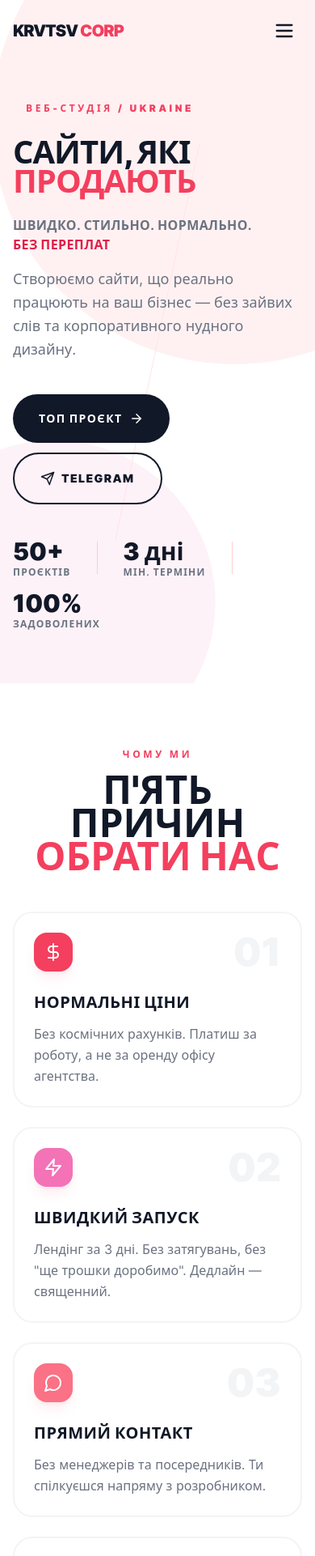
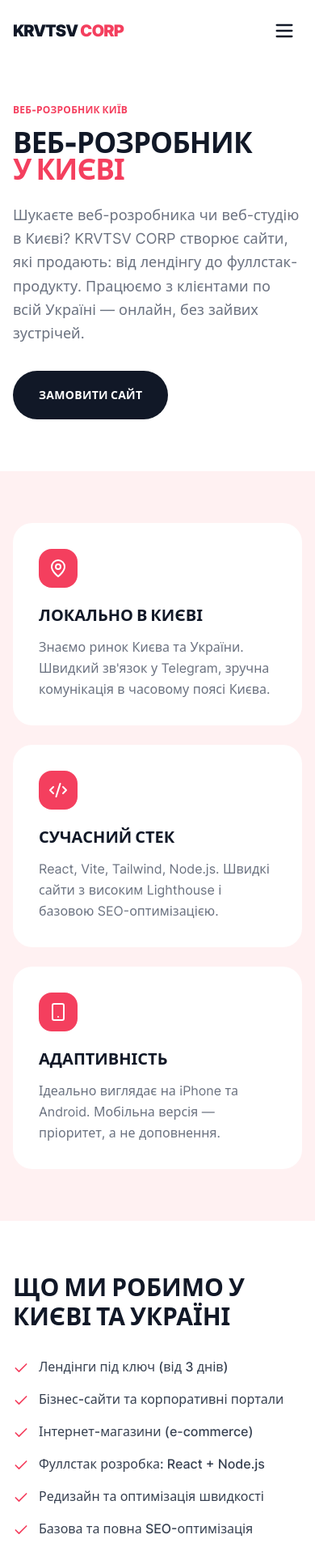
Before and after one commit to porustzi/krvtsv, a React (Vite) app in the folder project/: page /services/web-developer-kyiv in a window 390 px wide. Shown: the top 1922 px of the page at 81% size. Built offline with nearby package versions, Linux system fonts and the light colour scheme.

Commit message:
Add /services/web-developer-kyiv + fix mobile font (remove word-break, tame tracking)

```diff
--- a/project/src/App.tsx
+++ b/project/src/App.tsx
@@ -3,6 +3,7 @@ import { HelmetProvider } from 'react-helmet-async';
 import Home from './pages/Home';
 import Fullstack from './pages/Fullstack';
 import Ecommerce from './pages/Ecommerce';
+import WebDeveloperKyiv from './pages/WebDeveloperKyiv';
 import BlogReactVite from './pages/BlogReactVite';
 
 export default function App() {
@@ -13,6 +14,7 @@ export default function App() {
           <Route path="/" element={<Home />} />
           <Route path="/services/fullstack" element={<Fullstack />} />
           <Route path="/services/ecommerce" element={<Ecommerce />} />
+          <Route path="/services/web-developer-kyiv" element={<WebDeveloperKyiv />} />
           <Route path="/blog/react-vite" element={<BlogReactVite />} />
           <Route path="*" element={<Home />} />
         </Routes>
--- a/project/src/components/Services.tsx
+++ b/project/src/components/Services.tsx
@@ -7,6 +7,7 @@ const services = [
     icon: Globe,
     title: 'Розробка веб-сайтів Київ',
     desc: 'Створюємо корпоративні сайти та сайти-візитки для бізнесу з Києва та всієї України. Сучасний дизайн, швидке завантаження, адаптивна верстка.',
+    href: '/services/web-developer-kyiv',
   },
   {
     icon: Smartphone,
--- a/project/src/entry-server.tsx
+++ b/project/src/entry-server.tsx
@@ -5,6 +5,7 @@ import { HelmetProvider } from 'react-helmet-async';
 import Home from './pages/Home';
 import Fullstack from './pages/Fullstack';
 import Ecommerce from './pages/Ecommerce';
+import WebDeveloperKyiv from './pages/WebDeveloperKyiv';
 import BlogReactVite from './pages/BlogReactVite';
 
 function renderRoute(path: string, node: React.ReactNode) {
@@ -26,6 +27,7 @@ export function render() {
     '/': renderRoute('/', h(Home)),
     '/services/fullstack': renderRoute('/services/fullstack', h(Fullstack)),
     '/services/ecommerce': renderRoute('/services/ecommerce', h(Ecommerce)),
+    '/services/web-developer-kyiv': renderRoute('/services/web-developer-kyiv', h(WebDeveloperKyiv)),
     '/blog/react-vite': renderRoute('/blog/react-vite', h(BlogReactVite)),
   };
 }
--- a/project/src/index.css
+++ b/project/src/index.css
@@ -67,12 +67,26 @@
   body {
     font-family: 'Inter', system-ui, -apple-system, sans-serif;
     -webkit-font-smoothing: antialiased;
+    -moz-osx-font-smoothing: grayscale;
+    text-rendering: optimizeLegibility;
   }
 
-  /* Текст никогда не вылезает за рамки */
+  /* Текст никогда не вылезает за рамки (но НЕ режем слова посередине на мобилке) */
   * {
     overflow-wrap: break-word;
-    word-break: break-word;
+  }
+
+  /* На мобильных убираем агрессивный трекинг, из-за которого текст "разъезжается" и читается как мусор */
+  @media (max-width: 640px) {
+    [class*="tracking-[0"] ,
+    [class*="tracking-widest"],
+    [class*="tracking-[0.3em]"],
+    [class*="tracking-[0.25em]"] {
+      letter-spacing: 0.02em !important;
+    }
+    [class*="text-[10px]"], [class*="text-[11px]"], [class*="text-xs"] {
+      letter-spacing: 0.02em !important;
+    }
   }
 
   img, video, canvas, svg {
--- /dev/null
+++ b/project/src/pages/WebDeveloperKyiv.tsx
@@ -0,0 +1,92 @@
+import { Link } from 'react-router-dom';
+import Seo from '../components/Seo';
+import Header from '../components/Header';
+import Footer from '../components/Footer';
+import { MapPin, Code2, Smartphone, Check } from 'lucide-react';
+
+export default function WebDeveloperKyiv() {
+  return (
+    <div className="min-h-screen bg-white overflow-x-hidden">
+      <Seo
+        title="Веб-розробник Київ — замовити сайт у веб-студії KRVTSV CORP"
+        description="Веб-розробник у Києві: лендінги, бізнес-сайти, інтернет-магазини та фуллстак проєкти. KRVTSV CORP працює з клієнтами з Києва та всієї України. Запуск від 3 днів."
+        path="/services/web-developer-kyiv"
+      />
+      <Header />
+      <main>
+        <section className="relative pt-32 pb-16 md:pt-40 md:pb-24 bg-white">
+          <div className="max-w-7xl mx-auto px-4 sm:px-8">
+            <p className="text-xs sm:text-[10px] font-black uppercase tracking-[0.3em] text-rose-500 mb-4">Веб-розробник Київ</p>
+            <h1 className="text-[clamp(2.2rem,8vw,5rem)] font-black leading-[0.95] tracking-tight text-gray-900 uppercase mb-6 break-words">
+              ВЕБ-РОЗРОБНИК<br /><span className="text-rose-500">У КИЄВІ</span>
+            </h1>
+            <p className="text-gray-500 text-lg sm:text-base leading-relaxed max-w-2xl mb-8 break-words">
+              Шукаєте веб-розробника чи веб-студію в Києві? KRVTSV CORP створює сайти, які продають: від лендінгу до фуллстак-продукту. Працюємо з клієнтами по всій Україні — онлайн, без зайвих зустрічей.
+            </p>
+            <a href="https://t.me/holdingtokens" target="_blank" rel="noopener noreferrer" className="inline-flex items-center gap-2 bg-gray-900 text-white font-black uppercase tracking-widest text-sm px-8 py-5 rounded-full hover:bg-rose-500 transition-colors">
+              Замовити сайт
+            </a>
+          </div>
+        </section>
+
+        <section className="py-16 md:py-24 bg-rose-50">
+          <div className="max-w-7xl mx-auto px-4 sm:px-8 grid md:grid-cols-3 gap-6">
+            <div className="bg-white rounded-3xl p-8">
+              <div className="w-12 h-12 bg-rose-500 rounded-2xl flex items-center justify-center mb-5"><MapPin size={24} className="text-white" /></div>
+              <h2 className="text-xl font-black uppercase text-gray-900 mb-3">Локально в Києві</h2>
+              <p className="text-gray-500 leading-relaxed">Знаємо ринок Києва та України. Швидкий зв'язок у Telegram, зручна комунікація в часовому поясі Києва.</p>
+            </div>
+            <div className="bg-white rounded-3xl p-8">
+              <div className="w-12 h-12 bg-rose-500 rounded-2xl flex items-center justify-center mb-5"><Code2 size={24} className="text-white" /></div>
+              <h2 className="text-xl font-black uppercase text-gray-900 mb-3">Сучасний стек</h2>
+              <p className="text-gray-500 leading-relaxed">React, Vite, Tailwind, Node.js. Швидкі сайти з високим Lighthouse і базовою SEO-оптимізацією.</p>
+            </div>
+            <div className="bg-white rounded-3xl p-8">
+              <div className="w-12 h-12 bg-rose-500 rounded-2xl flex items-center justify-center mb-5"><Smartphone size={24} className="text-white" /></div>
+              <h2 className="text-xl font-black uppercase text-gray-900 mb-3">Адаптивність</h2>
+              <p className="text-gray-500 leading-relaxed">Ідеально виглядає на iPhone та Android. Мобільна версія — пріоритет, а не доповнення.</p>
+            </div>
+          </div>
+        </section>
+
+        <section className="py-16 md:py-24 bg-white">
+          <div className="max-w-3xl mx-auto px-4 sm:px-8">
+            <h2 className="text-3xl md:text-4xl font-black uppercase text-gray-900 mb-8">Що ми робимо у Києві та Україні</h2>
+            <ul className="space-y-4">
+              {[
+                'Лендінги під ключ (від 3 днів)',
+                'Бізнес-сайти та корпоративні портали',
+                'Інтернет-магазини (e-commerce)',
+                'Фуллстак розробка: React + Node.js',
+                'Редизайн та оптимізація швидкості',
+                'Базова та повна SEO-оптимізація',
+              ].map((item) => (
+                <li key={item} className="flex items-start gap-3">
+                  <Check size={20} className="text-rose-500 mt-1 flex-shrink-0" />
+                  <span className="text-gray-700 font-medium">{item}</span>
+                </li>
+              ))}
+            </ul>
+            <p className="mt-8 text-gray-500">Ціни — від <span className="text-rose-600 font-black">4000 грн</span>. Пишіть у Telegram, відповідаємо за кілька годин.</p>
+          </div>
+        </section>
+
+        <section className="py-16 bg-gray-900 text-center">
+          <div className="max-w-3xl mx-auto px-4">
+            <h2 className="text-3xl md:text-5xl font-black uppercase text-white mb-6">Веб-розробник поруч</h2>
+            <p className="text-gray-400 mb-8">Київ і вся Україна — замовте сайт у надійній веб-студії.</p>
+            <div className="flex flex-wrap gap-4 justify-center">
+              <Link to="/services/fullstack" className="inline-flex items-center gap-2 bg-rose-500 text-white font-black uppercase tracking-widest text-sm px-8 py-5 rounded-full hover:bg-white hover:text-gray-900 transition-colors">
+                Фуллстак
+              </Link>
+              <Link to="/services/ecommerce" className="inline-flex items-center gap-2 border-2 border-white text-white font-black uppercase tracking-widest text-sm px-8 py-5 rounded-full hover:bg-white hover:text-gray-900 transition-colors">
+                Магазин
+              </Link>
+            </div>
+          </div>
+        </section>
+      </main>
+      <Footer />
+    </div>
+  );
+}
```
Also changed, not shown: 1 other file (tests, documents, lock files or other folders).
